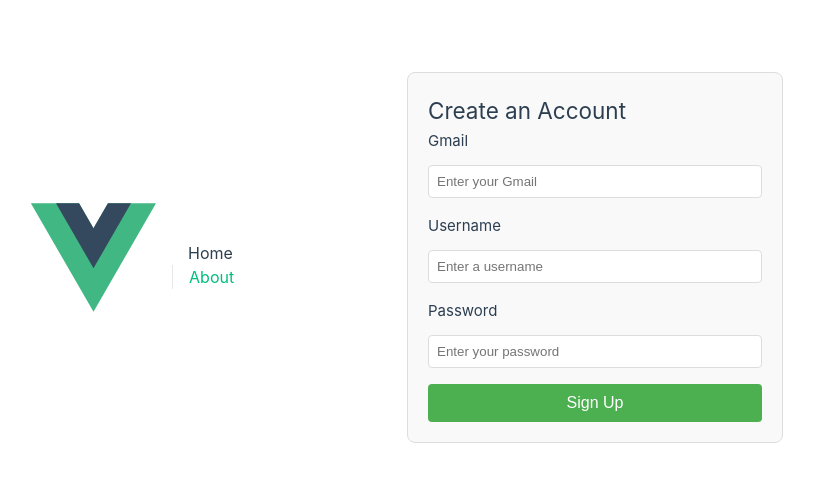
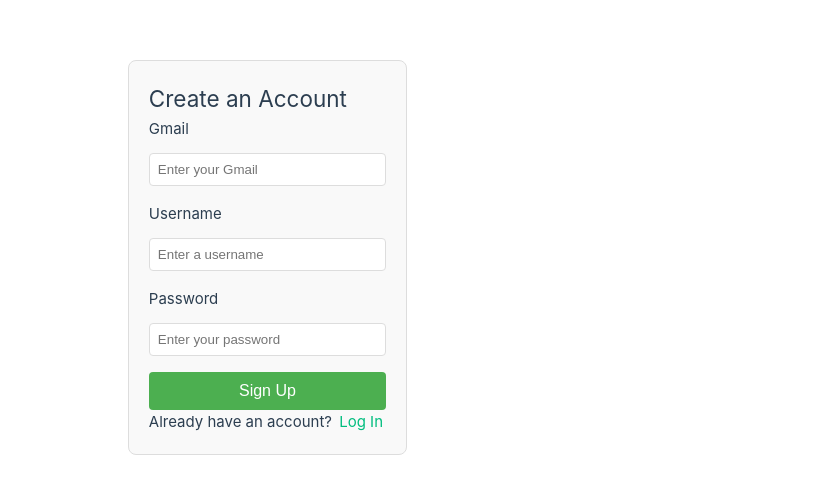
Before and after one commit to staten-island-tech/supabase-tcg-pokepocket, a Vue app in the folder app/: page / in a window 1280 px wide. Shown: the part 143-636 px from the top of the page, without its empty margins (233-1047 px from the left). Built offline with nearby package versions, Linux system fonts and the light colour scheme.

Commit message:
i just got mean mugged

```diff
--- a/app/src/App.vue
+++ b/app/src/App.vue
@@ -3,17 +3,6 @@ import { RouterLink, RouterView } from 'vue-router'
 </script>
 
 <template>
-  <header>
-    <img alt="Vue logo" class="logo" src="@/assets/logo.svg" width="125" height="125" />
-
-    <div class="wrapper">
-      <nav>
-        <RouterLink to="/">Home</RouterLink>
-        <RouterLink to="/about">About</RouterLink>
-      </nav>
-    </div>
-  </header>
-
   <RouterView />
 </template>
 
--- a/app/src/components/SignUp.vue
+++ b/app/src/components/SignUp.vue
@@ -43,6 +43,12 @@
       <div v-if="error" class="error">
         <p>{{ error }}</p>
       </div>
+
+      <p class="login-link">
+        Already have an account?
+        <router-link to="/login">Log In</router-link>
+      </p>
+
     </form>
   </div>
 </template>
@@ -92,7 +98,6 @@ const handleSignup = async () => {
   } finally {
     loading.value = false;
   }
-
 };
 
 </script>
```
Also changed, not shown: app/src/components/WhiteBar.vue (added).
